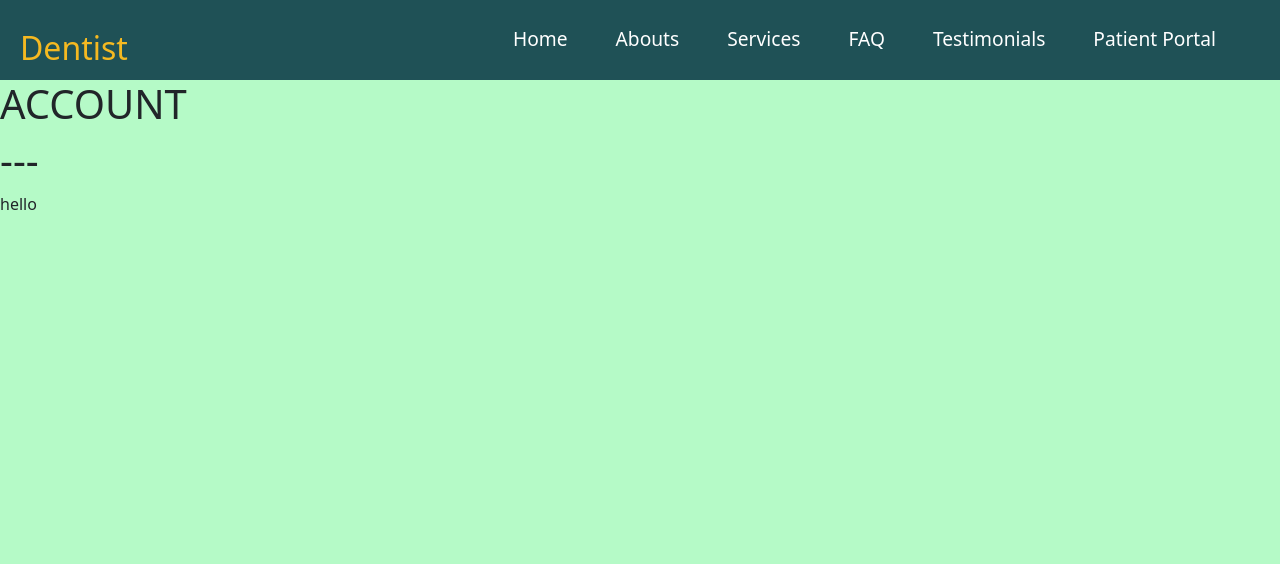
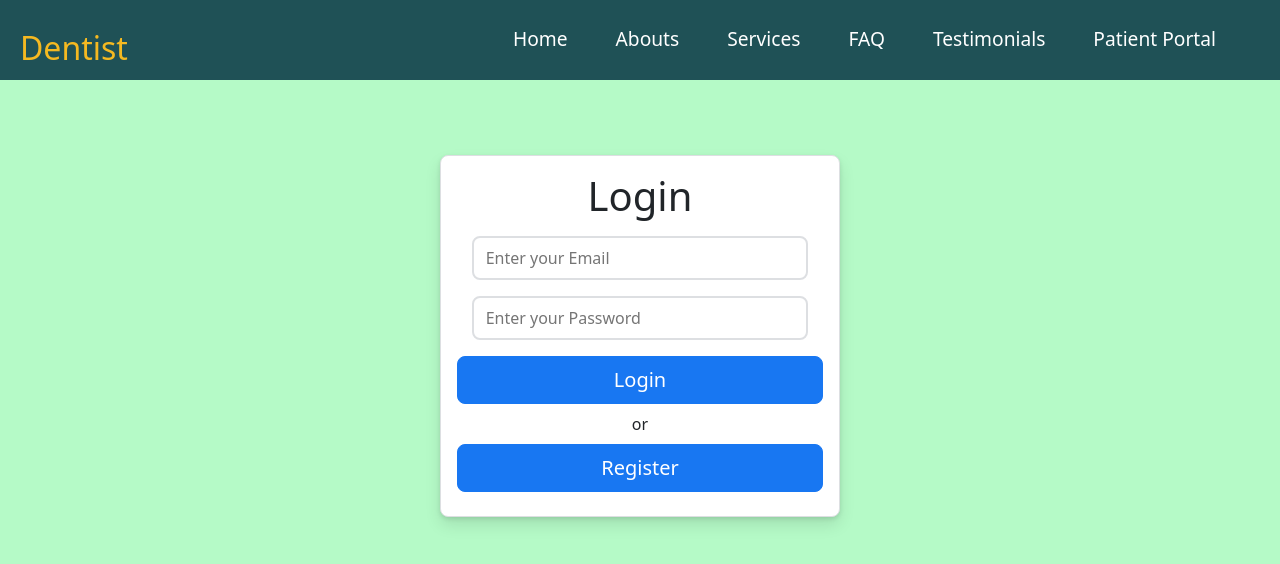
Before and after one commit to Hritik108/Dentist_Portal, a React (Create React App) app in the folder den_portal/: page /account in a window 1280 px wide. Shown: the top 564 px of the page. Built offline with nearby package versions, Linux system fonts and the light colour scheme.

Commit message:
loginCahnge

```diff
--- a/den_portal/src/App.js
+++ b/den_portal/src/App.js
@@ -10,10 +10,13 @@ import Testimonials from "./routes/testimonials/testimonials";
 import SignupForm from "./routes/register/register.component";
 import Signup from "./routes/signup/signup.component";
 import Account from "./routes/account/account.component";
+import { useContext } from "react";
+import { AccountContext } from "./contexts/context.accoounts";
 
 import "./App.css";
 
 function App() {
+  const {setIsLogin,isLogin} = useContext(AccountContext);
   return (
     // <div className="App">
     //   <h1>HELLO</h1>
@@ -28,7 +31,8 @@ function App() {
         <Route path="testimonials" element={<Testimonials />} />
         <Route path="register" element={<SignupForm />} />
         <Route path="login" element={<Signup />} />
-        <Route path="account" element={<Account/>} />
+        {isLogin && <Route path="account" element={<Account/>} />}
+        { !isLogin && <Route path="account" element={<Signup/>} />}
         {/* <Route path="auth" element={<Authentication />} /> */}
       </Route>
     </Routes>
--- a/den_portal/src/contexts/context.accoounts.jsx
+++ b/den_portal/src/contexts/context.accoounts.jsx
@@ -10,18 +10,21 @@ export const AccountContext = createContext({
     id:0,
     setId:()=>{},
     Appointments:[],
-    addAppointment: () =>{}
+    addAppointment: () =>{},
+    isLogin:false,
+    setIsLogin:()=>{}
 })
 
 export const AccountProvider =({children}) =>{
     const [name,setName] = useState("---");
     const [Appointments,setAppointments] = useState("---");
     const [id,setId] = useState("---");
+    const [isLogin,setIsLogin] = useState();
 
     const addAppointment= (AppointmentToAdd) =>{
         setAppointments(addnewAppointment(Appointments,addAppointment))
     }
- const value = {name,setName,id,setId,addAppointment,Appointments};
+ const value = {name,setName,id,setId,addAppointment,Appointments,isLogin,setIsLogin,setAppointments};
     return(
         <AccountContext.Provider value={value}>{children}</AccountContext.Provider>
     )
--- a/den_portal/src/routes/account/account.component.jsx
+++ b/den_portal/src/routes/account/account.component.jsx
@@ -1,12 +1,23 @@
 import { useContext } from "react";
+import { Button } from "react-bootstrap";
+import { useNavigate } from "react-router-dom";
 import { AccountContext } from "../../contexts/context.accoounts";
 const Account = () => {
-  const { name } = useContext(AccountContext);
+  const navigate = useNavigate();
+  const {name,setName,id,setId,addAppointment,Appointments,isLogin,setIsLogin,setAppointments} = useContext(AccountContext);
+  const logOut = () =>{
+    setName("")
+    setId("")
+    setAppointments("")
+    setIsLogin(false)
+    navigate("/login")
+  }
   return (
     <div>
       <h1>ACCOUNT</h1>
       <div><h1>{name}</h1></div>
       <div>hello</div>
+      <Button onClick={logOut}></Button>
     </div>
   );
 };
--- a/den_portal/src/routes/signup/signup.component.jsx
+++ b/den_portal/src/routes/signup/signup.component.jsx
@@ -12,7 +12,7 @@ import 'bootstrap/dist/css/bootstrap.min.css';
 const Signup = () => {
   const [show, setShow] = useState(false);
   const [error , setError] = useState("")
-  const {setName} = useContext(AccountContext);
+  const {setName,setIsLogin} = useContext(AccountContext);
   const navigate = useNavigate();
   const [customerId, setCustomerId] = useState("");
   const [password, setPassword] = useState("");
@@ -52,6 +52,7 @@ const Signup = () => {
         else {
           console.log(data.data)
           setName(data.data[0])
+          setIsLogin(true)
           navigate("/account");
         }
       })
```
